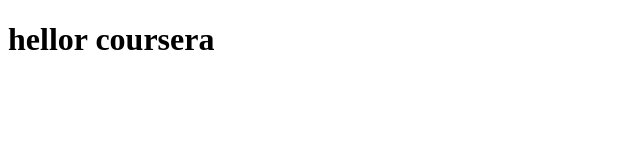
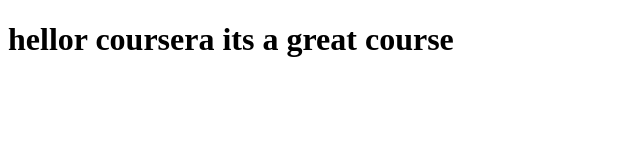
Before and after one commit to kevindaemon/courseraTest, a plain HTML site: page site/index.html in a window 1280 px wide. Shown: the whole page, without its empty margins (0-640 px from the left). Drawn offline with Linux system fonts and the light colour scheme.

Commit message:
small addition

```diff
--- a/site/index.html
+++ b/site/index.html
@@ -4,6 +4,6 @@
 	<title> hello coursera</title>
 </head>
 <body>
-<h1>	hellor coursera</h1>
+<h1>	hellor coursera its a great course</h1>
 </body>
 </html>
```
